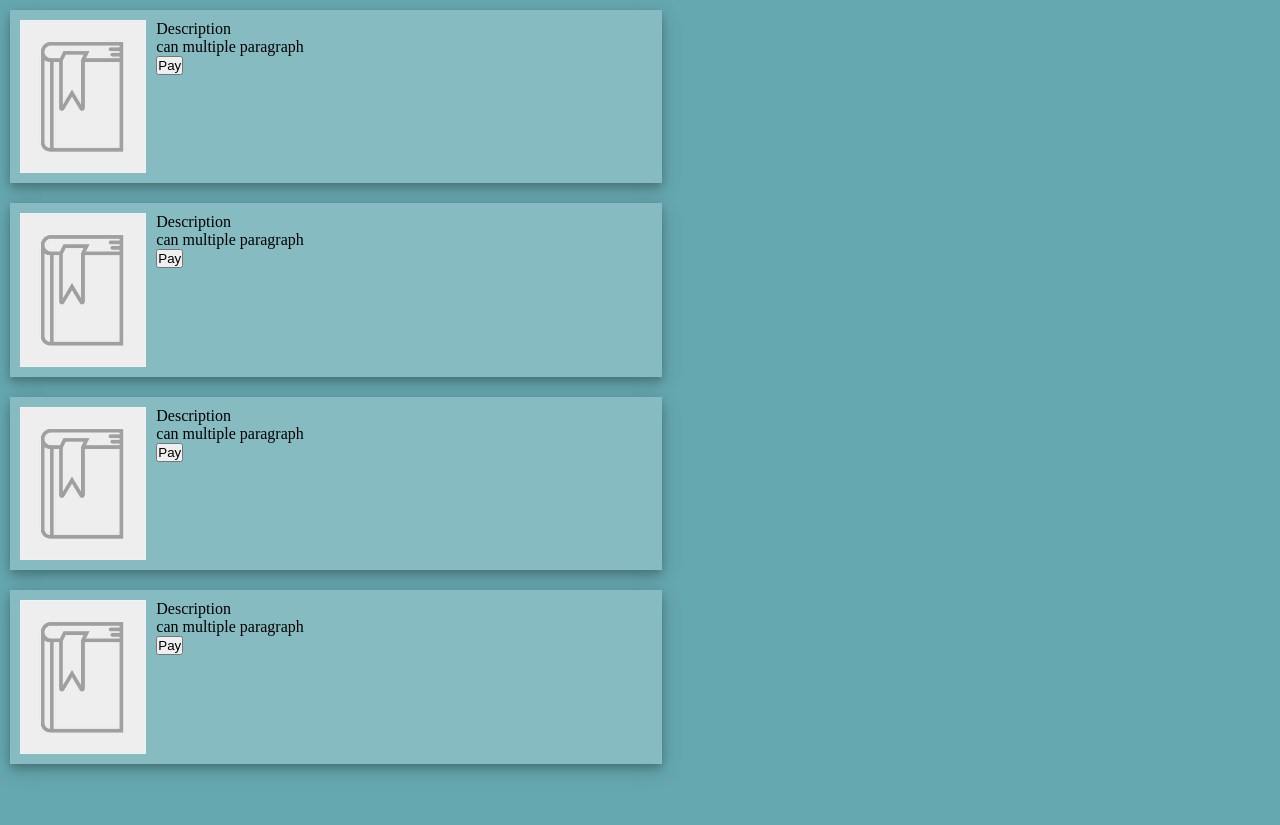
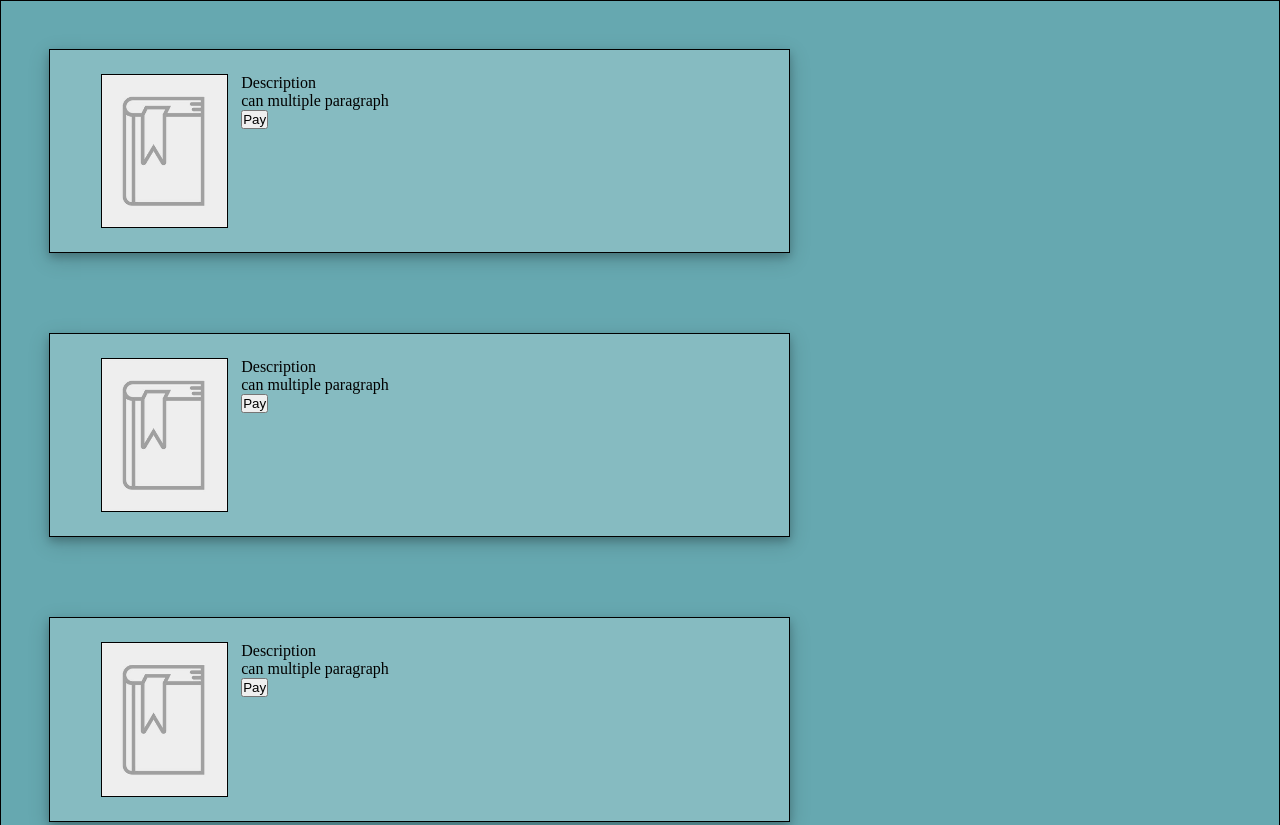
Before and after one commit to Supersyrosaurus/Book-Shop-CW, a plain HTML site: page index.html in a window 1280 px wide. Shown: the part 618-1443 px from the top of the page. Drawn offline with Linux system fonts and the light colour scheme.

Commit message:
Container consistency

```diff
--- a/css/allCSS.css
+++ b/css/allCSS.css
@@ -40,13 +40,13 @@ header
 header.sticky
 {
     padding: 5px 100px;
-    background: #000;
+    background: teal;
 }
 header .logo
 {
     position: relative;
     font-weight: 700;
-    color: #000;
+    color: #fff;
     text-decoration: none;
     font-size: 2em;
     text-transform: uppercase;
@@ -70,7 +70,7 @@ header ul li a
     position: relative;
     margin: 15px;
     text-decoration: none;
-    color: #000;
+    color: #fff;
     letter-spacing: 2px;
     font-weight: 500px;
     transition: 0.6s;
@@ -92,13 +92,24 @@ header.sticky ul li a
 .bookBox {
     position: relative;
     display: flex;
-    padding: 10px;
-    margin: 10px;
-    /* border-style: solid;
-    border-color: #000; */
+    padding: 3vh 4vw;
+    margin: 5vh;
+    border-style: solid;
+    border-color: #000;
     border-width: 1px;
     background-color: #86BBC1;
     box-shadow: 0 4px 8px 0 rgba(0, 0, 0, 0.2), 0 6px 20px 0 rgba(0, 0, 0, 0.19);
+}
+
+.bookContText {
+
+}
+
+.bookImg {
+    margin: 0vh 1vw 0vh 0vw;
+    border-style: solid;
+    border-color: #000;
+    border-width: 1px;
 }
 
 button :hover {
@@ -108,11 +119,12 @@ button :hover {
 .mainContainer {
     display: flex;
     flex-wrap: wrap;
-    /* border-style: solid;
-    border-color: #000; */
+    border-style: solid;
+    border-color: #000;
     border-width: 1px;
     margin-bottom: 10px;
     margin-top: 0px;
+    padding: 1vh;
     background-color: #66A8B0;
 }
 
--- a/index.html
+++ b/index.html
@@ -23,7 +23,7 @@
 
                     <div class="bookBox">
                         <div>
-                            <img src="BookPlaceholder.jpg" alt="" width="200">
+                            <img class="bookImg" src="BookPlaceholder.jpg" alt="" width="200" height="">
                             <div class="a">
                                 <p>Description</p>
                                 <p>can multiple paragraph</p>
@@ -34,7 +34,7 @@
 
                     <div class="bookBox">
                         <div>
-                            <img src="BookPlaceholder.jpg" alt="" width="200">
+                            <img class="bookImg" src="BookPlaceholder.jpg" alt="" width="200">
                             <div class="a">
                                 <p>Description</p>
                                 <p>can multiple paragraph</p>
@@ -45,7 +45,7 @@
 
                     <div class="bookBox">
                         <div>
-                            <img src="BookPlaceholder.jpg" alt="" width="200">
+                            <img class="bookImg" src="BookPlaceholder.jpg" alt="" width="200">
                             <div class="a">
                                 <p>Description</p>
                                 <p>can multiple paragraph</p>
@@ -56,7 +56,7 @@
 
                     <div class="bookBox">
                         <div>
-                            <img src="BookPlaceholder.jpg" alt="" width="200">
+                            <img class="bookImg" src="BookPlaceholder.jpg" alt="" width="200">
                             <div class="a">
                                 <p>Description</p>
                                 <p>can multiple paragraph</p>
@@ -77,57 +77,5 @@
             })
         </script>
 
-        <!-- <main>
-            <div class = "mainContainer">
-
-                <div class="bookBox">
-                    <div>
-                        <img src="BookPlaceholder.jpg" alt="" width="200">
-                        <div class="a">
-                            <p>Description</p>
-                            <p>can multiple paragraph</p>
-                            <button>Pay</button>
-                        </div>
-                    </div>
-                </div>
-
-                <div class="bookBox">
-                    <div>
-                        <img src="BookPlaceholder.jpg" alt="" width="200">
-                        <div class="a">
-                            <p>Description</p>
-                            <p>can multiple paragraph</p>
-                            <button>Pay</button>
-                        </div>
-                    </div>
-                </div>
-
-                <div class="bookBox">
-                    <div>
-                        <img src="BookPlaceholder.jpg" alt="" width="200">
-                        <div class="a">
-                            <p>Description</p>
-                            <p>can multiple paragraph</p>
-                            <button>Pay</button>
-                        </div>
-                    </div>
-                </div>
-
-                <div class="bookBox">
-                    <div>
-                        <img src="BookPlaceholder.jpg" alt="" width="200">
-                        <div class="a">
-                            <p>Description</p>
-                            <p>can multiple paragraph</p>
-                            <button>Pay</button>
-                        </div>
-                    </div>
-                </div>
-            </div>
-
-
-        </main> -->
-
-
     </body>
 </html>
```
